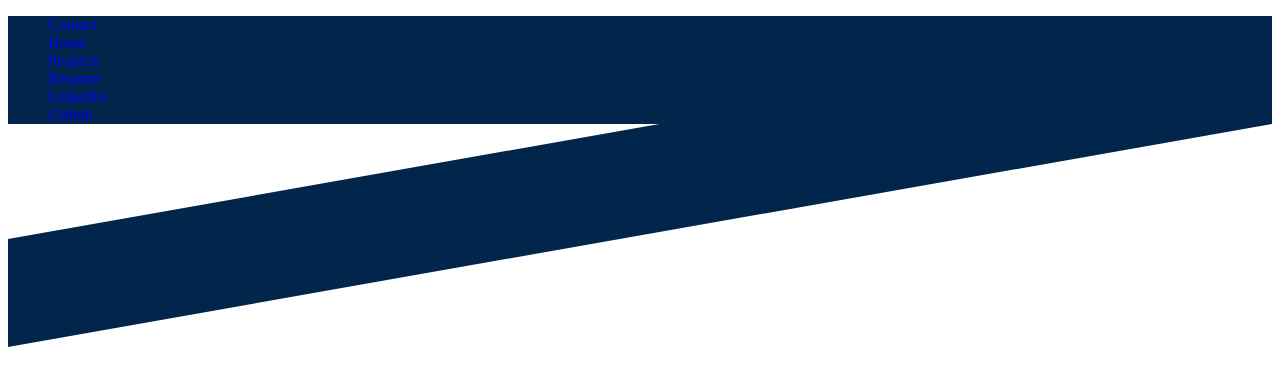
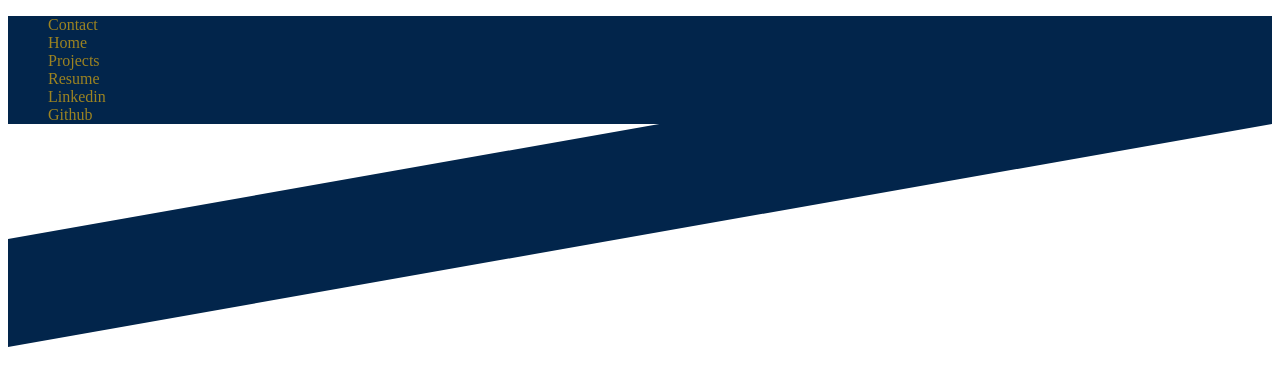
Before and after one commit to AkaraTawng/portfolio-mf-v2, a React (Create React App) app: page / in a window 1280 px wide. Shown: the top 386 px of the page. Built offline with nearby package versions, Linux system fonts and the light colour scheme.

Commit message:
add secondary color to nav links text

```diff
--- a/src/main.css
+++ b/src/main.css
@@ -26,4 +26,5 @@
 }
 #nav-links-container .nav-link {
   text-decoration: none;
+  color: #9c8321;
 }/*# sourceMappingURL=main.css.map */
--- a/src/scss/layout/_nav.scss
+++ b/src/scss/layout/_nav.scss
@@ -30,5 +30,6 @@
 
     .nav-link{
         text-decoration: none;
+        color: map-get($colors, "secondary");
     }
 }
```
Also changed, not shown: 1 other file (tests, documents, lock files or other folders).
